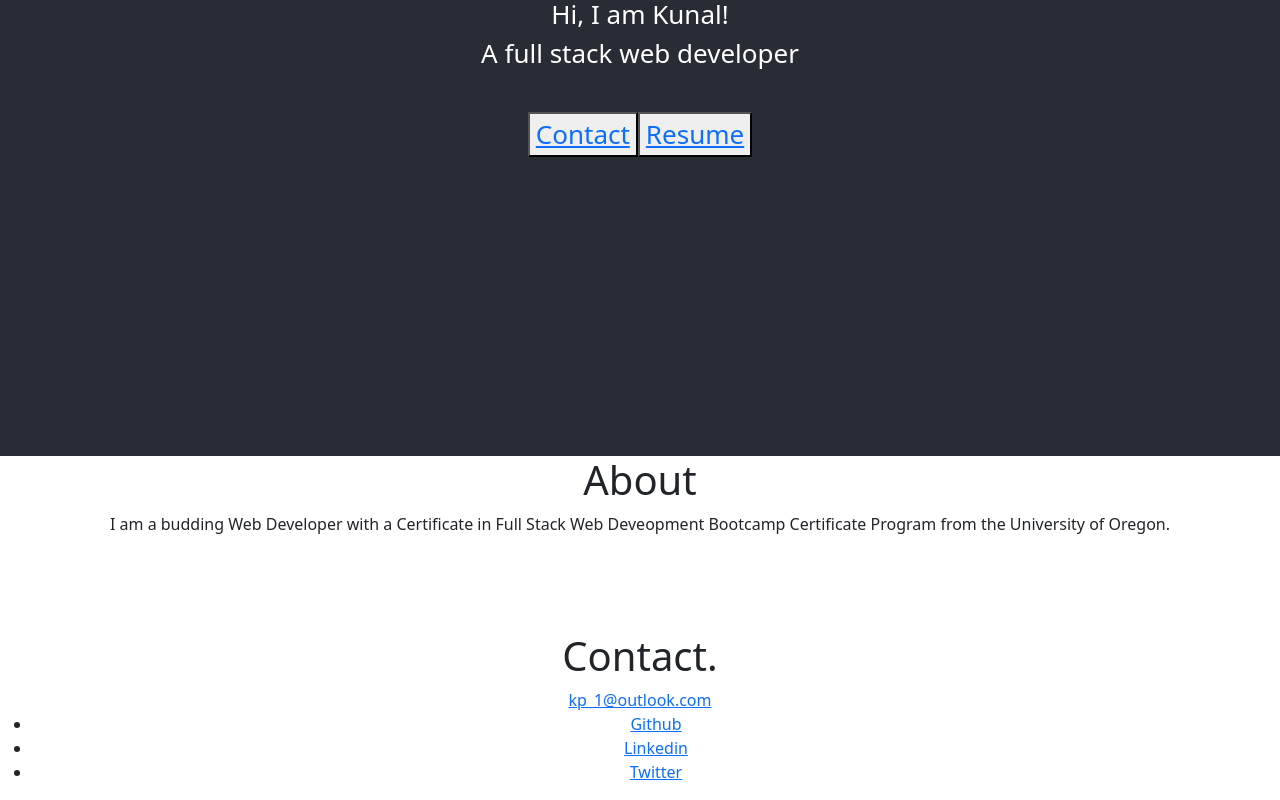
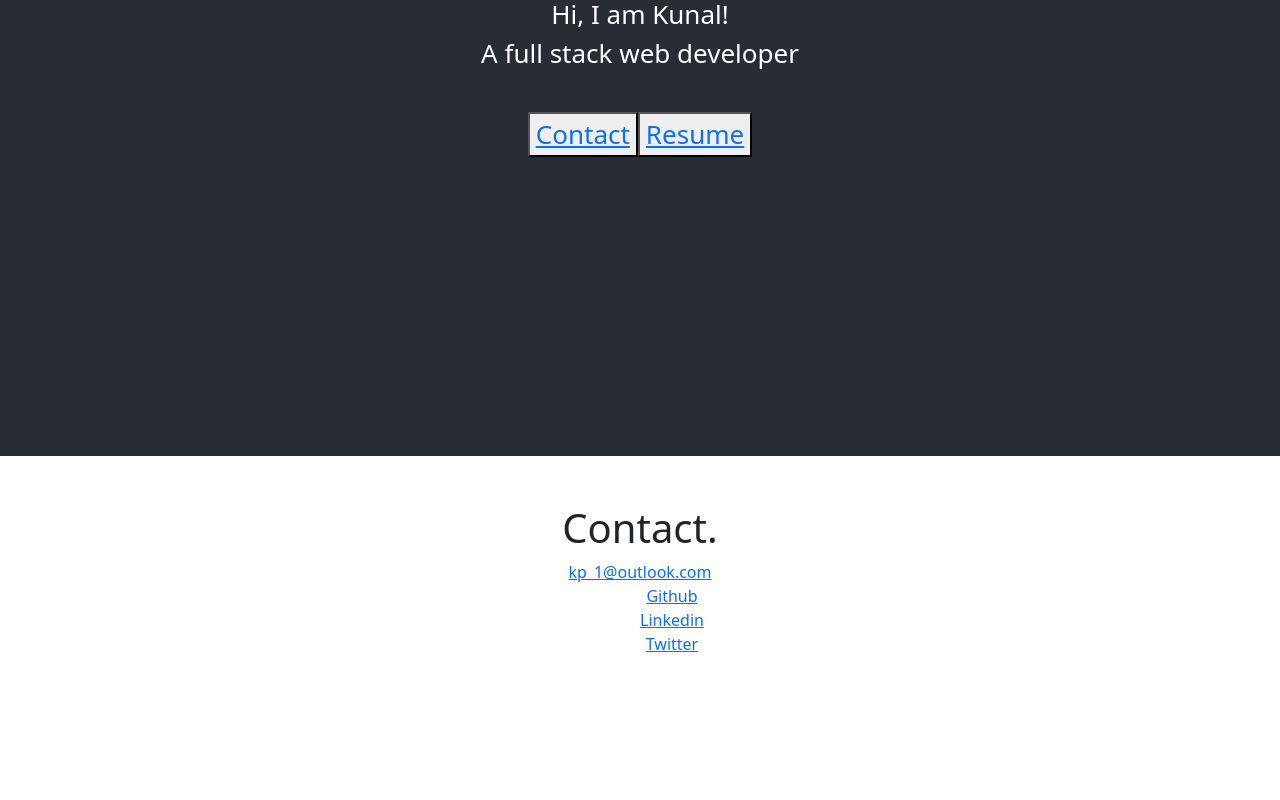
Before and after one commit to 10-kp/kp-portfolio, a React (Create React App) app in the folder portfolio/: page /resume in a window 1280 px wide. Shown: the part 456-1256 px from the top of the page. After the commit the page ends 1128 px from the top, so only its background shows below. Built offline with nearby package versions, Linux system fonts and the light colour scheme.

Commit message:
App.js updates

```diff
--- a/portfolio/src/App.js
+++ b/portfolio/src/App.js
@@ -1,5 +1,6 @@
 import React from 'react';
 import './App.css';
+import { BrowserRouter as Router, Route, Switch } from 'react-router-dom';
 
 import Header from './components/Header';
 import About from './components/About';
@@ -9,22 +10,32 @@ import Navbar from './components/Navbar';
 
 function App() {
   return (
-    <div className='App'>
-      <Navbar></Navbar>
-      <div className='App-header'>
-        <Header></Header>
+    <Router>
+      <div className='App'>
+        <Navbar />
+        <div className='App-header'>
+          <Header />
+        </div>
+        <Switch>
+          <Route path='/' exact component={About} />
+          <Route path='/about' component={About} />
+          <Route path='/project' component={Portfolio} />
+          <Route path='/resume' component={Contact} />
+        </Switch>
+
+        {/* <div className='About'>
+        <About/>
+      </div> */}
+
+        {/* <div className='Portfolio'>
+        <Portfolio/>
+      </div> */}
+
+        {/* <div className='Contact'>
+        <Contact/>
+      </div> */}
       </div>
-
-      <div className='About'>
-        <About></About>
-      </div>
-      <div className='Portfolio'>
-        <Portfolio></Portfolio>
-      </div>
-      <div className='Contact'>
-        <Contact></Contact>
-      </div>
-    </div>
+    </Router>
   );
 }
 
--- a/portfolio/src/Components/Contact.js
+++ b/portfolio/src/Components/Contact.js
@@ -20,11 +20,11 @@ class Contact extends Component {
             </a>
             <ul>
               {data.social.map((link, index) => (
-                <li key={index}>
+                <ul key={index}>
                   <a target='_blank' rel='noopener noreferrer' href={link.url}>
                     {link.name}
                   </a>
-                </li>
+                </ul>
               ))}
             </ul>
           </div>
```
